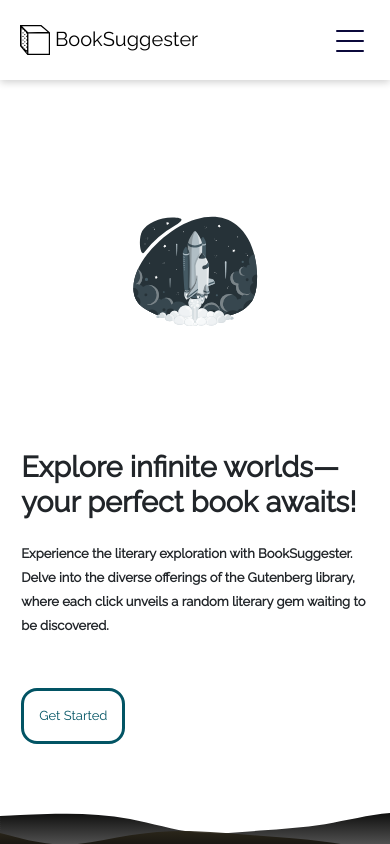
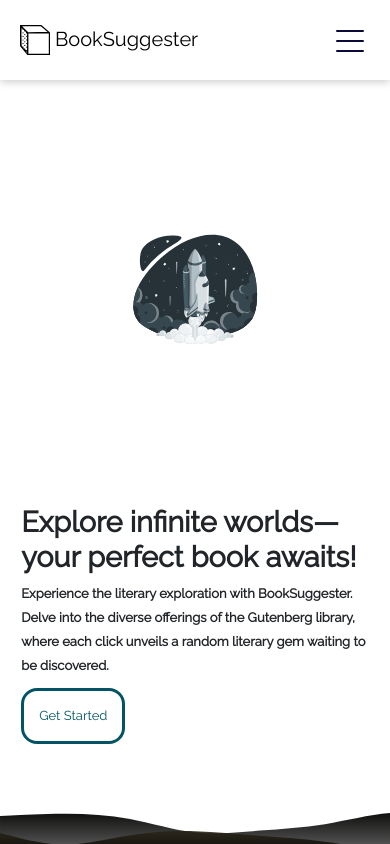
Before and after one commit to dorj222/booksuggester, a React (Create React App) app: page / in a window 390 px wide. Built offline with nearby package versions, Linux system fonts and the light colour scheme; no server answers.

Commit message:
Fix mobile responsiveness

```diff
--- a/src/components/book/BookContainer.jsx
+++ b/src/components/book/BookContainer.jsx
@@ -13,7 +13,7 @@ const BookContainer = styled.div`
   height: 380px;
   align-items: center;
   justify-content: space-around;
-  box-shadow: 0 8px 16px 0 rgba(0,0,0,0.2);
+  box-shadow: 0 8px 16px 0 rgba(0,0,0,0.5);
   transition: all 0.5s ease;
 
   &:hover {
--- a/src/views/Home.jsx
+++ b/src/views/Home.jsx
@@ -76,7 +76,7 @@ const RightSide = styled.div`
   @media (max-width: 960px) {
     width: 60%;
     order: 1;
-    margin-top: 40px;
+    margin-top: 20px;
   }
 `;
 const Description = styled.div`
@@ -84,7 +84,7 @@ const Description = styled.div`
   padding: 12px 0 12px 0;
   line-height: 1.5rem;
   @media (max-width: 960px) {
-    padding: 15px 0 50px 0;
+    padding: 0px 0 10px 0;
     text-align: left;
     max-width: 100%;
   }
```
